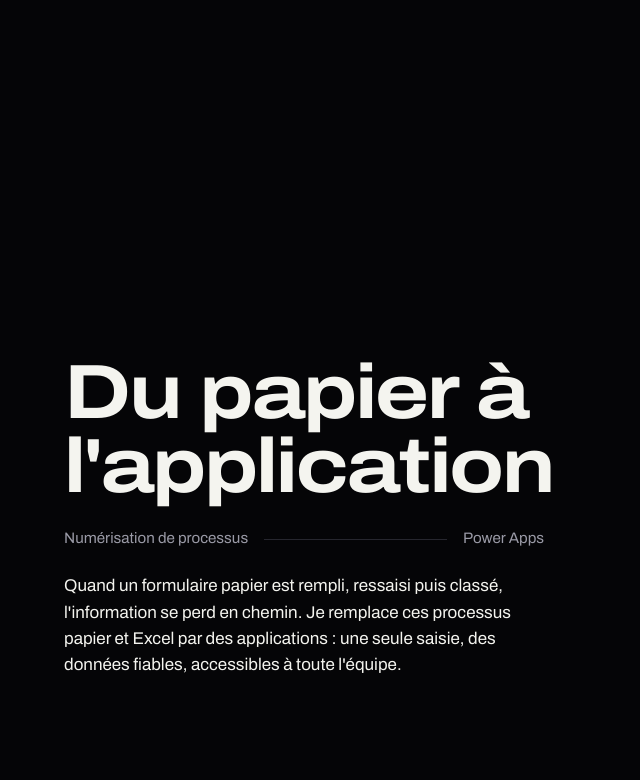
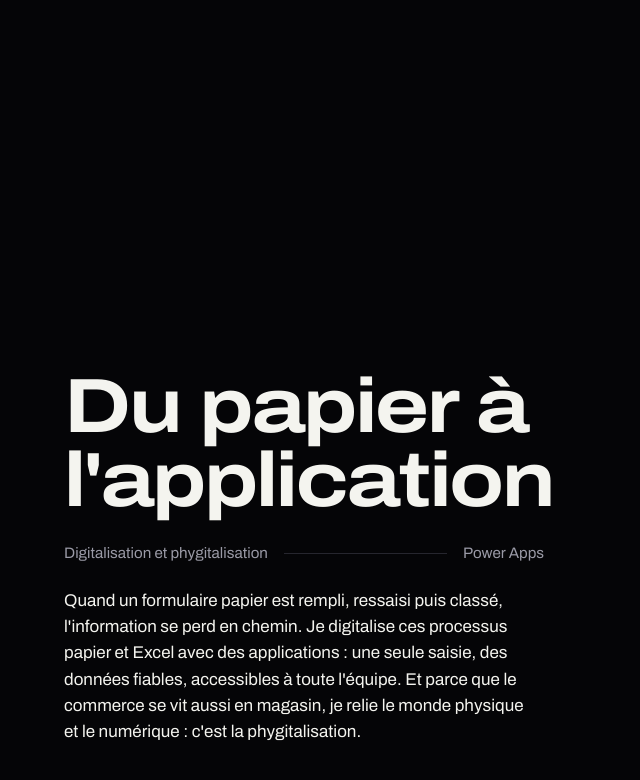
Before and after one commit to Mamoudouu/portfolio, a plain HTML site: page index.html in a window 1280 px wide. Shown: the part 2754-3534 px from the top of the page, without its empty margins (0-640 px from the left). Drawn offline with nearby package versions, Linux system fonts and the light colour scheme.

Commit message:
Ajoute la digitalisation des processus et la phygitalisation

```diff
--- a/index.html
+++ b/index.html
@@ -42,12 +42,13 @@
     <section class="apropos" id="apropos">
       <h2 class="rv">Mon travail commence là où quelqu'un recopie encore les mêmes chiffres chaque semaine.</h2>
       <div class="apropos-texte">
-        <p class="rv">Au siège social de Gagnon Frères, je remplace des processus papier et des fichiers Excel par des applications et des automatisations, et je construis les rapports Power BI qui servent à prendre les décisions.</p>
+        <p class="rv">Au siège social de Gagnon Frères, je digitalise les processus papier et Excel, je relie les magasins physiques aux outils numériques, et je construis les rapports Power BI qui servent à prendre les décisions.</p>
         <p class="rv">Je pilote ces projets du besoin jusqu'à l'adoption, et j'aide mes collègues à utiliser l'IA sans exposer les données de l'entreprise. Entre Chicoutimi et la Guinée, je mets aussi ces compétences au service d'organisations qui n'ont pas d'équipe informatique.</p>
       </div>
       <dl class="bref rv">
         <dt>Rôles</dt><dd>Analyste en intelligence d'affaires, développeur Power Platform, chef de projets informatiques, accompagnement en IA</dd>
         <dt>Employeur</dt><dd>Gagnon Frères, siège social de Chicoutimi</dd>
+        <dt>Expertises</dt><dd>Digitalisation des processus, phygitalisation, aide à la décision</dd>
         <dt>Outils</dt><dd>Power BI, Power Apps, Power Automate, n8n</dd>
         <dt>Territoire</dt><dd>Canada et Guinée</dd>
         <dt>Principe</dt><dd>La confidentialité et la sécurité des données d'abord</dd>
@@ -56,8 +57,8 @@
 
     <div class="bande" aria-hidden="true">
       <div class="bande-piste">
-        <span>Power BI</span><span>Power Apps</span><span>Power Automate</span><span>n8n</span><span>Intelligence artificielle</span><span>Gestion de projets</span><span>Sites web</span><span>3D</span>
-        <span>Power BI</span><span>Power Apps</span><span>Power Automate</span><span>n8n</span><span>Intelligence artificielle</span><span>Gestion de projets</span><span>Sites web</span><span>3D</span>
+        <span>Power BI</span><span>Power Apps</span><span>Power Automate</span><span>n8n</span><span>Digitalisation</span><span>Phygitalisation</span><span>Intelligence artificielle</span><span>Gestion de projets</span><span>Sites web</span><span>3D</span>
+        <span>Power BI</span><span>Power Apps</span><span>Power Automate</span><span>n8n</span><span>Digitalisation</span><span>Phygitalisation</span><span>Intelligence artificielle</span><span>Gestion de projets</span><span>Sites web</span><span>3D</span>
       </div>
     </div>
 
@@ -73,8 +74,8 @@
 
       <article class="projet station" data-nom="Power Apps">
         <h3>Du papier à l'application</h3>
-        <p class="meta"><span>Numérisation de processus</span><i></i><span>Power Apps</span></p>
-        <p class="resume">Quand un formulaire papier est rempli, ressaisi puis classé, l'information se perd en chemin. Je remplace ces processus papier et Excel par des applications : une seule saisie, des données fiables, accessibles à toute l'équipe.</p>
+        <p class="meta"><span>Digitalisation et phygitalisation</span><i></i><span>Power Apps</span></p>
+        <p class="resume">Quand un formulaire papier est rempli, ressaisi puis classé, l'information se perd en chemin. Je digitalise ces processus papier et Excel avec des applications : une seule saisie, des données fiables, accessibles à toute l'équipe. Et parce que le commerce se vit aussi en magasin, je relie le monde physique et le numérique : c'est la phygitalisation.</p>
       </article>
 
       <article class="projet station" data-nom="Automatisations">
```
